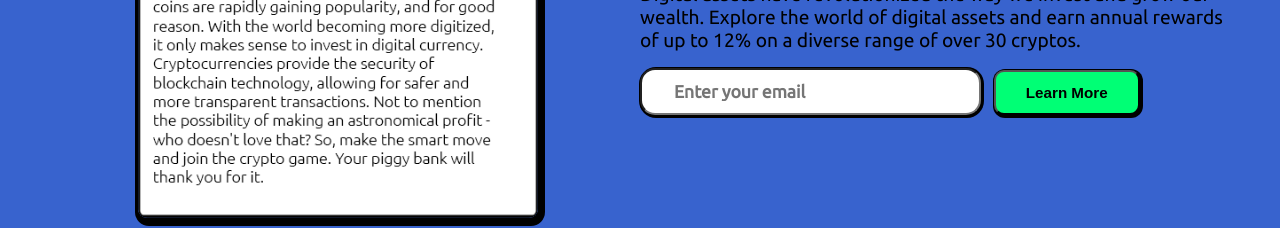
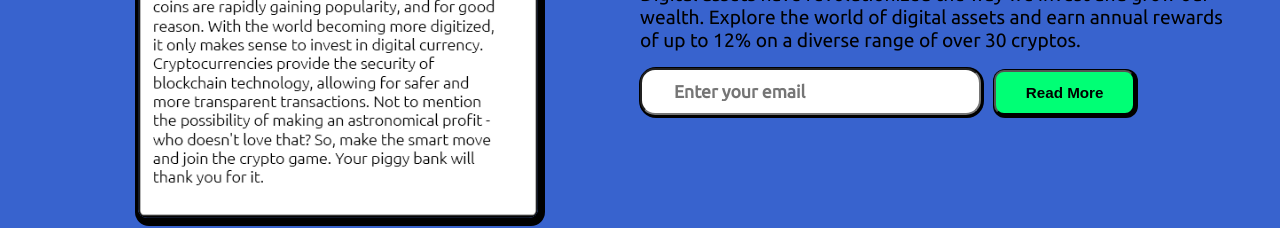
Before and after one commit to waizu0/CoinWave, a React (Create React App) app: page / in a window 1280 px wide. Shown: the part 981-1209 px from the top of the page. Built offline with nearby package versions, Linux system fonts and the light colour scheme; no server answers; the HTML template or start-up script is replaced by a standard one.

Commit message:
Signup changes

```diff
--- a/src/components/Signup/Signup.js
+++ b/src/components/Signup/Signup.js
@@ -18,7 +18,7 @@
                     <p>Digital assets have revolutionized the way we invest and grow our wealth. Explore the world of digital assets and earn annual rewards of up to 12% on a diverse range of over 30 cryptos.</p>
                     <div className='input-container'>
                         <input type='email' placeholder='Enter your email' />
-                        <button className='btn'>Learn More</button>
+                        <button className='btn'>Read More</button>
                     </div>
                 </div>
 
```
